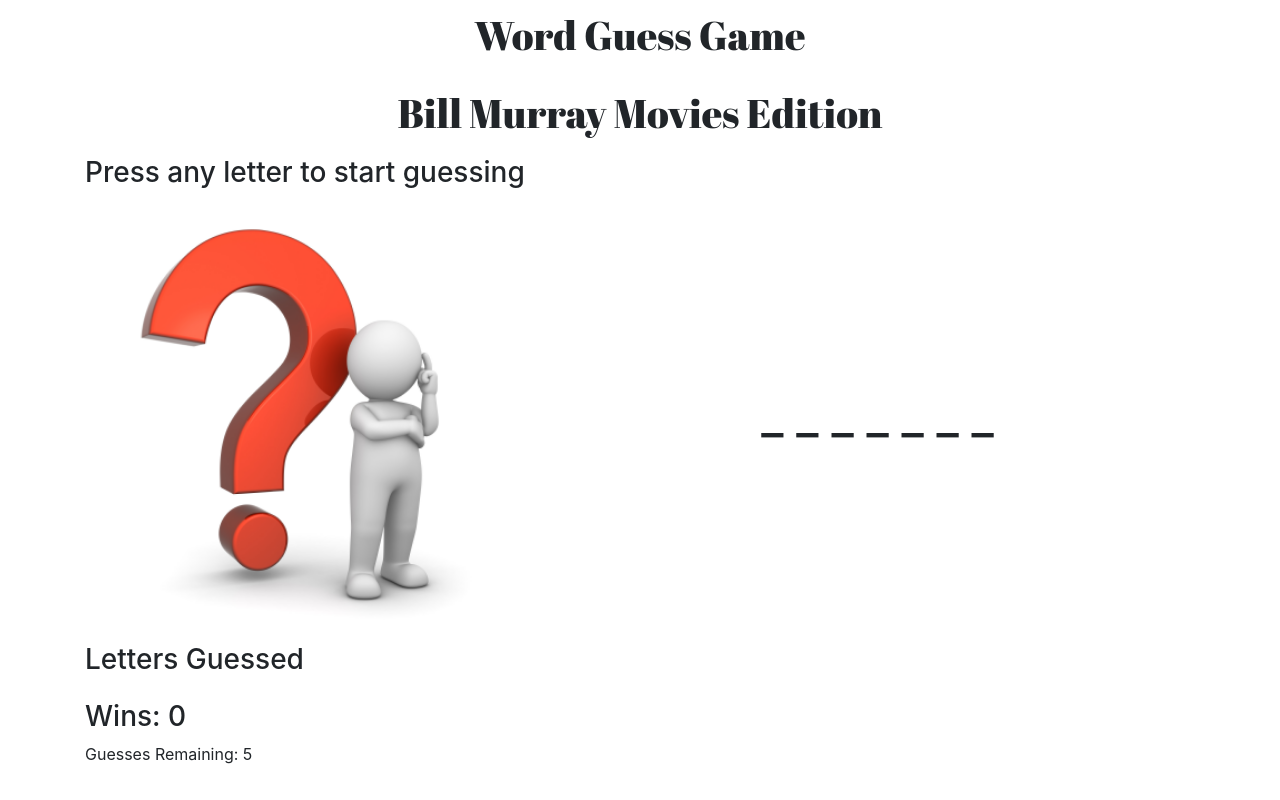
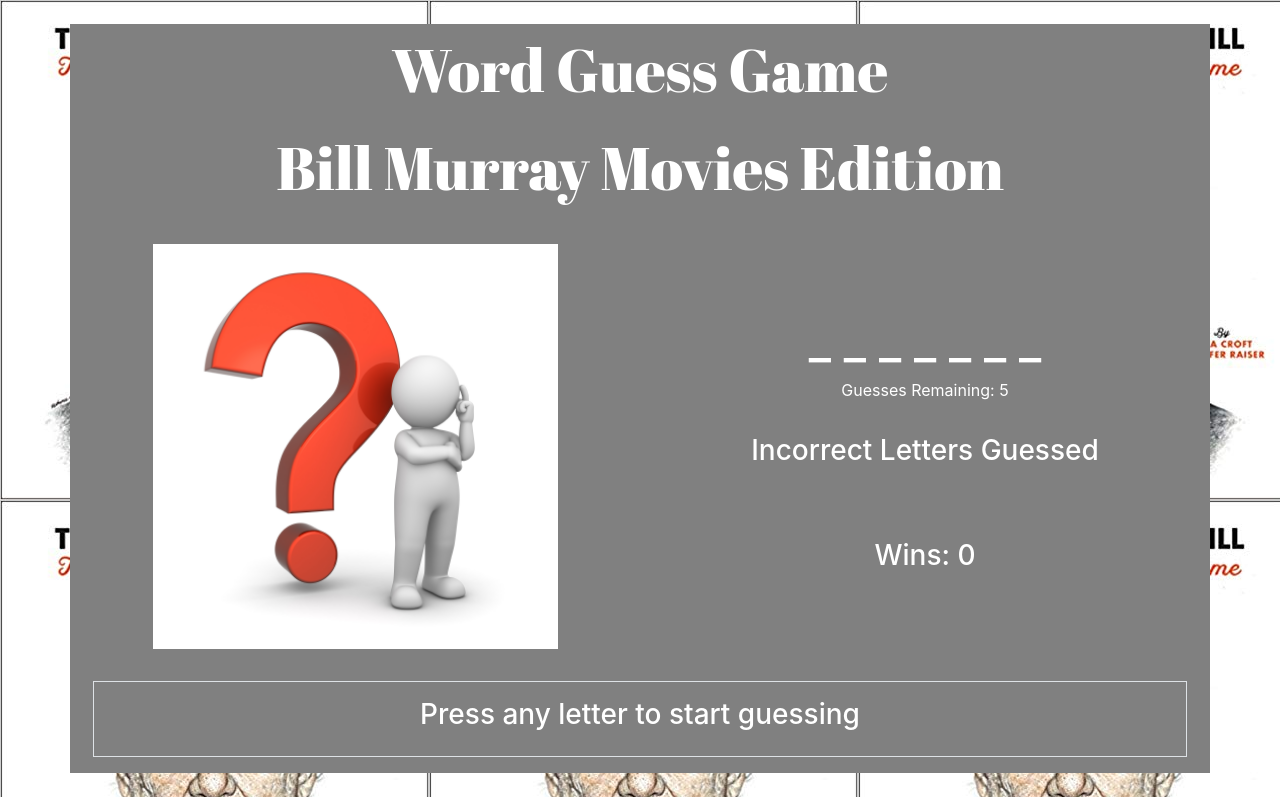
Before and after one commit to chrisducey01/Word-Guess-Game, a plain HTML site: page index.html in a window 1280 px wide. Drawn offline with nearby package versions, Linux system fonts and the light colour scheme.

Commit message:
Added background image and basic grid layout for game.

```diff
--- a/assets/css/style.css
+++ b/assets/css/style.css
@@ -1,14 +1,26 @@
+
+.container{
+    background-color: grey;
+    color: white;
+    width: 100%;
+    text-align: center;
+}
+
+#bodyContent{
+    background-image: url("../images/bill_murray_background.jpg");
+    overflow: auto;
+}
+
 h1{
     font-family: 'Abril Fatface', cursive;
-    text-align:center;
-    line-height: 1.75;
+    line-height: 1.5;
+    font-size: 60px;
 }
 
 img{
-    width: 100%;
+    width: 75%;
 }
 
 h2{
-    text-align: center;
     font-size: 48px;
 }
--- a/index.html
+++ b/index.html
@@ -5,12 +5,14 @@
     <title>Word Guess Game</title>
     <link rel="stylesheet" href="https://stackpath.bootstrapcdn.com/bootstrap/4.3.1/css/bootstrap.min.css"
         integrity="sha384-ggOyR0iXCbMQv3Xipma34MD+dH/1fQ784/j6cY/iJTQUOhcWr7x9JvoRxT2MZw1T" crossorigin="anonymous">
-    <link href="https://fonts.googleapis.com/css?family=Abril+Fatface&display=swap" rel="stylesheet">
+    <link href="https://fonts.googleapis.com/css?family=Abril+Fatface|Roboto+Condensed&display=swap" rel="stylesheet">
     <link href="assets/css/style.css" rel="stylesheet">
+    <meta name="viewport" content="width=device-width, initial-scale=1">
 </head>
 
 <body>
-    <div class="container">
+    <div id="bodyContent">
+        <div class="container pb-2 my-4">
             <div class="row">
                 <div class="col-12">
                     <h1>Word Guess Game</h1>
@@ -22,22 +24,23 @@
                 </div>
             </div>
             <div class="row">
-            <div class="col-12">
-                <h3 id="instructions">
-                    </h1>
-            </div>
-        </div>
-        <div class="row">
-            <div class="col-5">
+                <div class="col-6 my-4">
                     <img src="assets/images/question_mark.png" alt="Answer Image">
                 </div>
-            <div class="col-7 m-auto">
-                <h2 id="letters">HHHHHH</h2>
+                <div class="col-6 m-auto">
+                    <div class="row">
+                        <div class="col-12">
+                            <h2 id="letters"></h2>
                         </div>
                     </div>
                     <div class="row">
                         <div class="col-12">
-                <h3>Letters Guessed</h3>
+                            <p id="guesses"></p>
+                        </div>
+                    </div>
+                    <div class="row mt-3">
+                        <div class="col-12">
+                            <h3>Incorrect Letters Guessed</h3>
                         </div>
                     </div>
                     <div class="row">
@@ -45,17 +48,19 @@
                             <p id="guessedLetters"></p>
                         </div>
                     </div>
-        <div class="row">
+                    <div class="row mt-5">
                         <div class="col-12">
                             <h3>Wins: <span id="score"></span></h3>
                         </div>
                     </div>
-        <div class="row">
-            <div class="col-12">
-                <p id="guesses"></p>
                 </div>
             </div>
-
+            <div class="row m-2 px-2 py-3 border">
+                <div class="col-12">
+                    <h3 id="instructions"></h3>
+                </div>
+            </div>
+        </div>
     </div>
 
     <script type="text/javascript" src="assets/javascript/game.js"></script>
```
Also changed, not shown: assets/images/bill_murray_background.jpg (added). Lines whose indentation alone changed are shown as unchanged.
